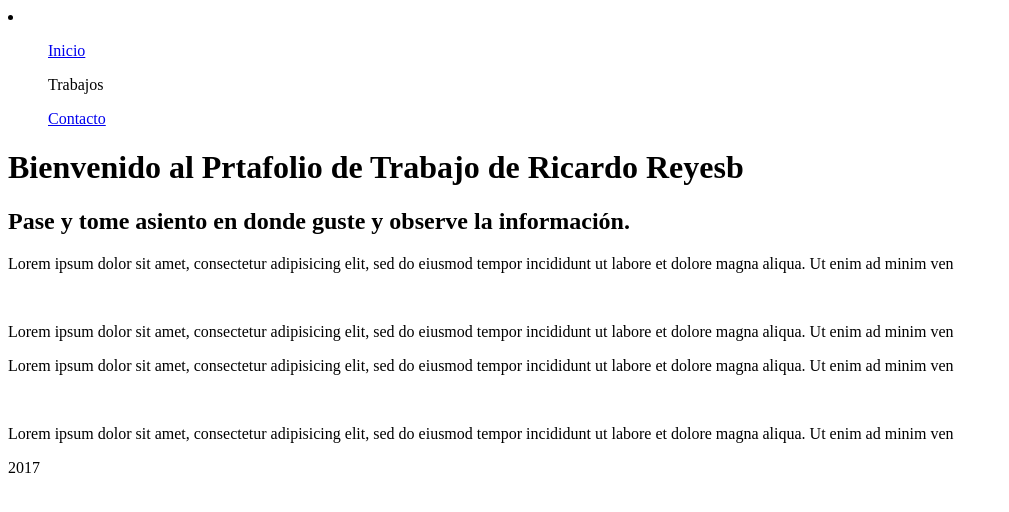
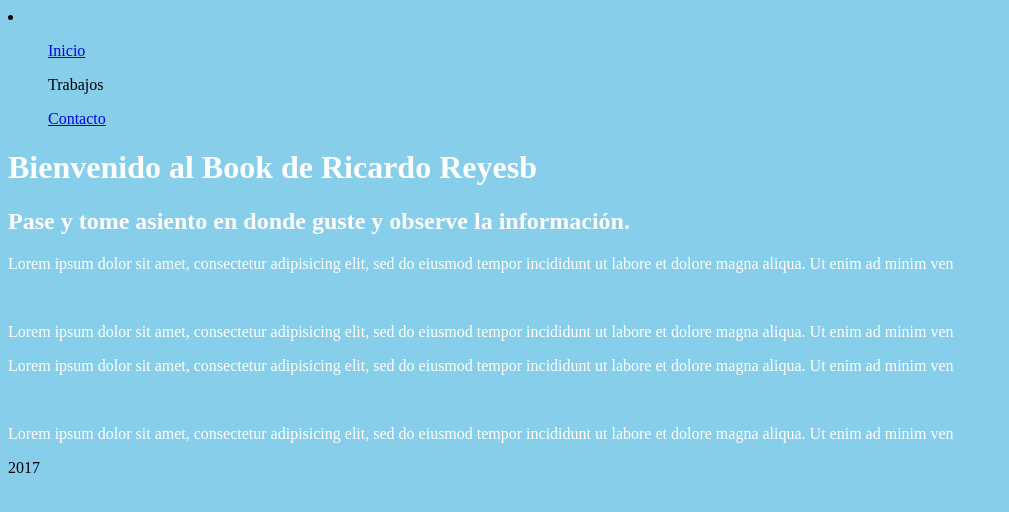
Before and after one commit to ReyesRichard/Aprendiendo-Sass-y-Pug, a plain HTML site: page index.html in a window 1280 px wide. Shown: the whole page, without its empty margins (0-1009 px from the left). Drawn offline with Linux system fonts and the light colour scheme.

Commit message:
Se suben estilos css y cambios en index

```diff
--- /dev/null
+++ b/_css/style.css
@@ -0,0 +1,2 @@
+body{background: skyblue}
+h1,h2,h3,p{color:white;}
--- a/index.html
+++ b/index.html
@@ -1,7 +1,8 @@
 <html>
 <head>
-	<title>Portafolio de Evidencias</title>
+	<title>Ricardo Reyes | Book</title>
 	<meta charset="utf-8">
+	<link rel="stylesheet" type="text/css" href="_css/style.css">
 </head>
 <body>
 	<header></header>
@@ -13,7 +14,7 @@
 		</li>
 	</nav>
 	<div>
-		<h1>Bienvenido al Prtafolio de Trabajo de <b>Ricardo Reyesb</b></h1>
+		<h1>Bienvenido al Book de <b>Ricardo Reyesb</b></h1>
 		<h2> Pase y tome asiento en donde guste y observe la información.</h2>
 		<div>
 			<p>Lorem ipsum dolor sit amet, consectetur adipisicing elit, sed do eiusmod
```
